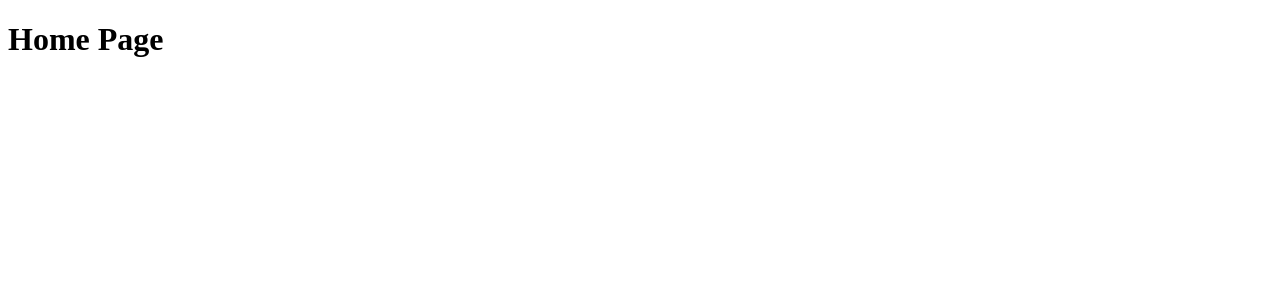
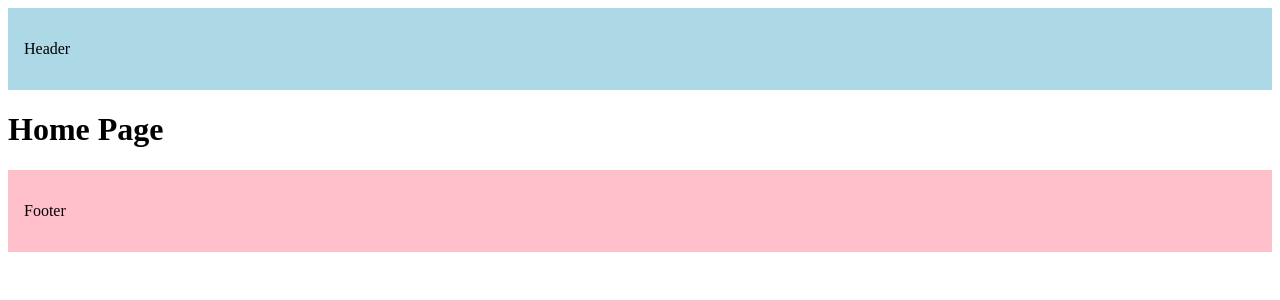
Before and after one commit to swamiabhishek45/Next.js-Learning, a Next.js app in the folder my-app/: page / in a window 1280 px wide. Shown: the top 300 px of the page. Built offline with nearby package versions, Linux system fonts and the light colour scheme.

Commit message:
ADD: header and footer in layout

```diff
--- a/my-app/src/app/layout.tsx
+++ b/my-app/src/app/layout.tsx
@@ -1,16 +1,26 @@
 export const metadata = {
-  title: 'Next.js',
-  description: 'Generated by Next.js',
-}
+    title: "Next.js",
+    description: "Generated by Next.js",
+};
 
 export default function RootLayout({
-  children,
+    children,
 }: {
-  children: React.ReactNode
+    children: React.ReactNode;
 }) {
-  return (
-    <html lang="en">
-      <body>{children}</body>
-    </html>
-  )
+    return (
+        <html lang="en">
+            <body>
+                <header
+                    style={{ backgroundColor: "lightblue", padding: "1rem" }}
+                >
+                    <p>Header</p>
+                </header>
+                {children}
+                <footer style={{ backgroundColor: "pink", padding: "1rem" }}>
+                    <p>Footer</p>
+                </footer>
+            </body>
+        </html>
+    );
 }
```
